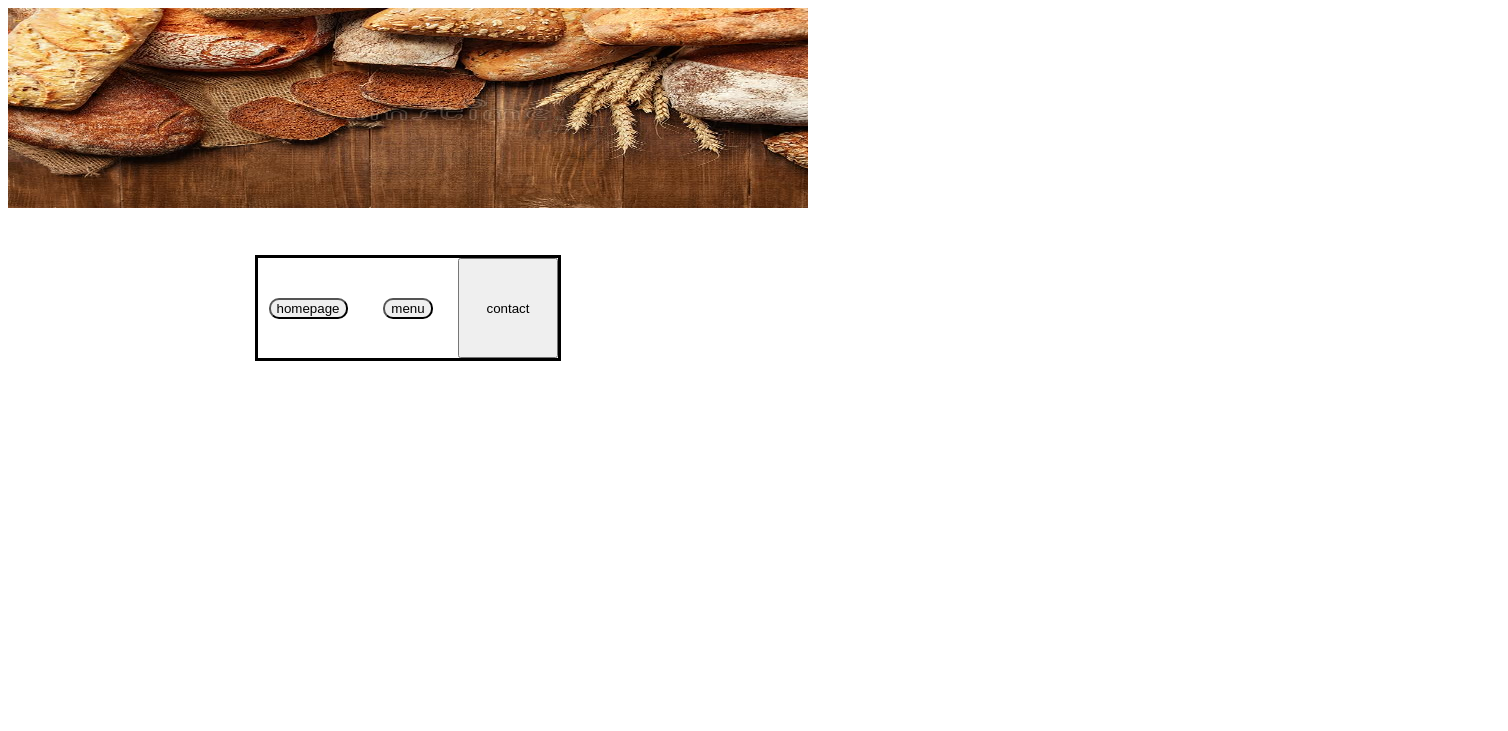
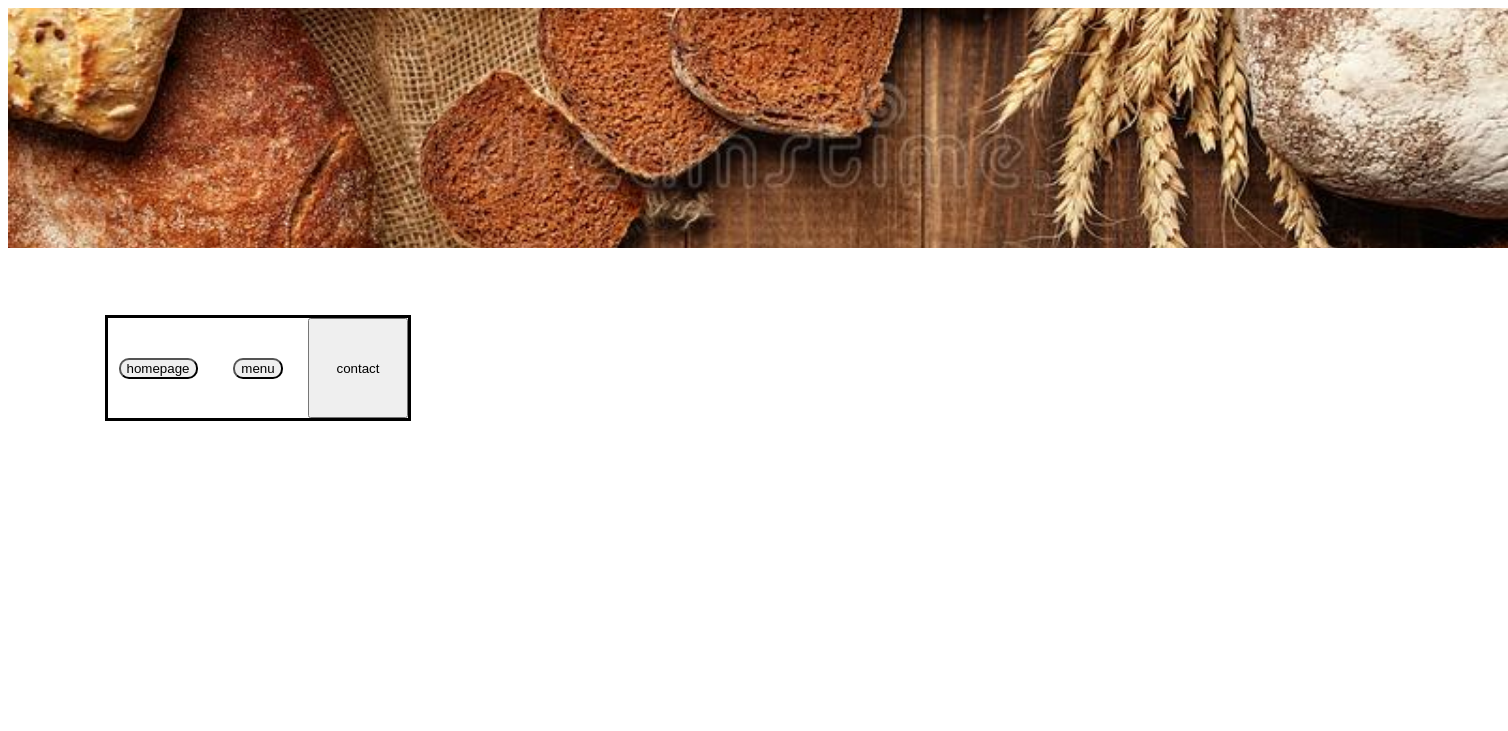
Before and after one commit to Sawaian/restaurant_page, a website built with webpack: page dist/index.html in a window 1280 px wide. Shown: the whole page, 1508 px wide, since content can reach past the window. Built offline with Linux system fonts and the light colour scheme.

Commit message:
Fixed website banner.

```diff
--- a/src/styles.css
+++ b/src/styles.css
@@ -1,7 +1,10 @@
 .homeBakery{
-   width:  100vh;
-   height:  25vh;
+   grid-column-start: 1;
+   grid-column-end: 4;
+   width: 1500px;
+   height: 30vh;
    grid-row: 1;
+   object-fit: cover;
    margin: auto;
 }
 
@@ -21,6 +24,7 @@
 
 .homeParagraph{
    margin: auto;
+   grid-row: 2;
 }
 
 #navBar{
```
Also changed, not shown: dist/main.js.
